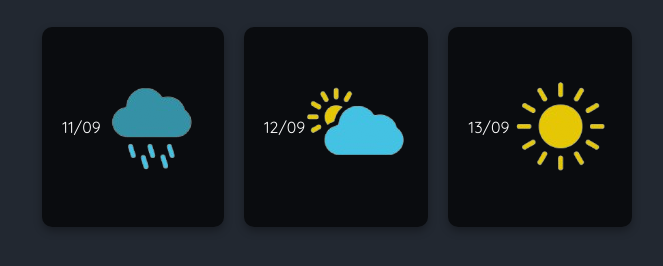
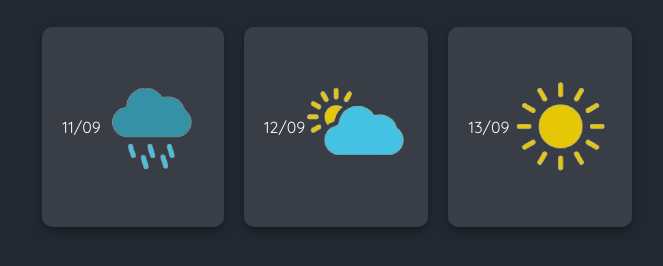
Before and after one commit to Kumulus26/WebAppMeteo, a plain HTML site: page index.html in a window 1280 px wide. Shown: the part 448-714 px from the top of the page, without its empty margins (428-1091 px from the left). Drawn offline with Linux system fonts and the light colour scheme.

Commit message:
(Update/Index)

```diff
--- a/styles.css
+++ b/styles.css
@@ -97,9 +97,9 @@ h2 {
 }
 
 .box {
-        width: 300px; /* Largeur fixe pour toutes les boîtes */
-        height: 200px; /* Hauteur fixe pour toutes les boîtes */
-        background-color: rgba(0, 0, 0, 0.7); /* Couleur de fond */
+        width: 300px;
+        height: 200px;
+        background-color: #393E46;
         padding: 20px;
         border-radius: 10px;
         margin: 10px;
```
